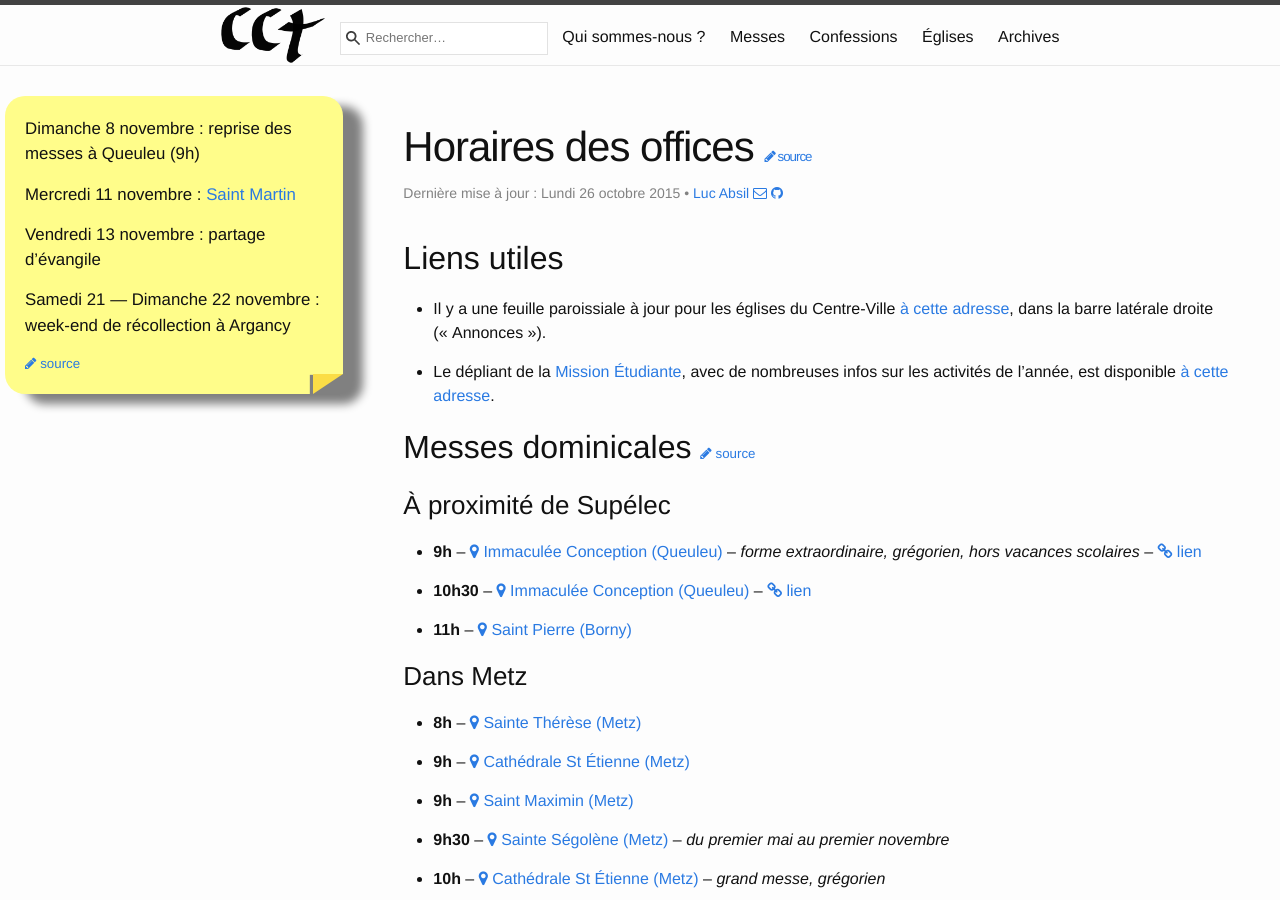
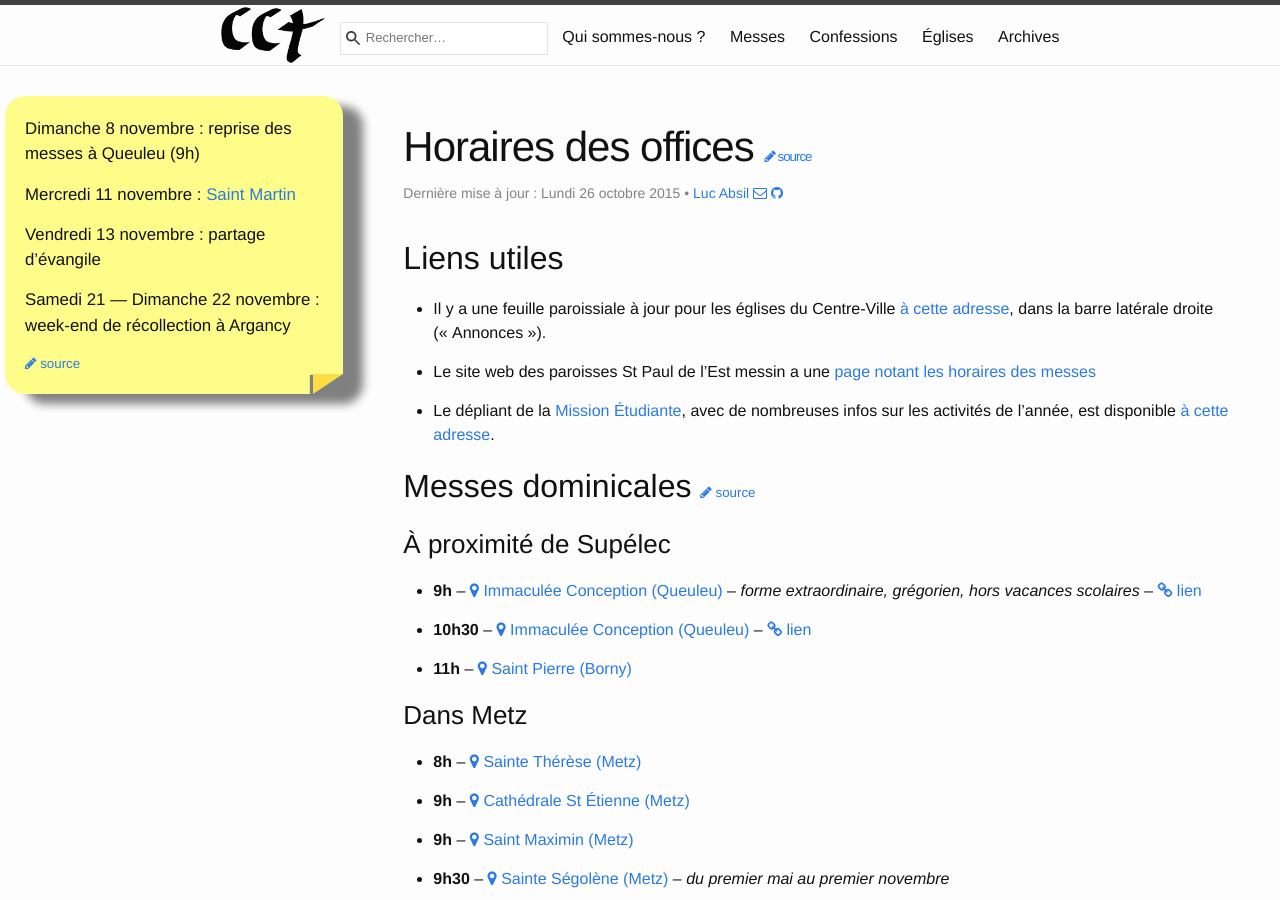
Before and after one commit to cccroix/cccroix.github.io, a Jekyll site: the page built from offices.md, in a window 1280 px wide and 900 px high. Built offline with Jekyll 4.4.1, drawn with Linux system fonts in a browser that asks for light colours.

Commit message:
adds a link to a parish webpage

```diff
--- a/offices.md
+++ b/offices.md
@@ -14,7 +14,10 @@ published: true
 
 - Il y a une feuille paroissiale à jour pour les églises du Centre-Ville [à cette adresse](http://cathometz.fr/), dans la barre latérale droite (« Annonces »).
 
+- Le site web des paroisses St Paul de l’Est messin a une [page notant les horaires des messes](https://sites.google.com/site/stpaulestmessin/home/horaires-des-messes-du-trimestre)
+
 - Le dépliant de la [Mission Étudiante](http://www.metzionetudiante.net/), avec de nombreuses infos sur les activités de l’année, est disponible [à cette adresse](/files/depliant.pdf).
+
 
 <h2>Messes dominicales <span class="source">{% include edit.html path='_data/messes_dimanche.yaml' %}</span></h2>
 
```
Also changed, not shown: _eglises/pierre.md (+1 -0 lines).
